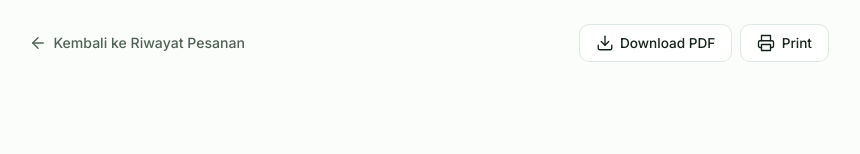
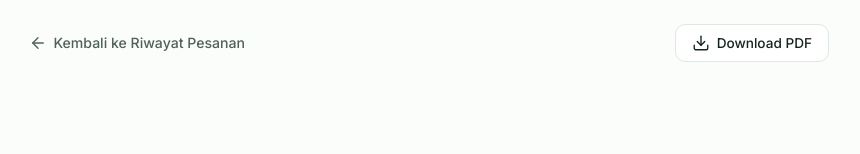
Before and after one commit to rifkyawalulhuda/ngopi-code-store, a Nuxt app in the folder frontend/: page /receipt/1 in a window 1280 px wide. Shown: the top 154 px of the page, without its empty margins (211-1071 px from the left). Built offline with nearby package versions, Linux system fonts and the light colour scheme.

Commit message:
Update [code].vue

```diff
--- a/frontend/pages/receipt/[code].vue
+++ b/frontend/pages/receipt/[code].vue
@@ -10,10 +10,6 @@
         <button type="button" class="action-btn" aria-label="Download PDF" @click="onDownloadPdf">
           <AppIcon name="download" :size="18" />
           <span class="action-label">Download PDF</span>
-        </button>
-        <button type="button" class="action-btn" aria-label="Print" @click="onPrint">
-          <AppIcon name="printer" :size="18" />
-          <span class="action-label">Print</span>
         </button>
       </div>
     </header>
@@ -271,12 +267,7 @@ function formatDate(date: string | null): string {
   })
 }
 
-function onPrint() {
-  window.print()
-}
-
 async function onDownloadPdf() {
-  // Use browser print dialog with "Save as PDF" option
   window.print()
 }
 
```
